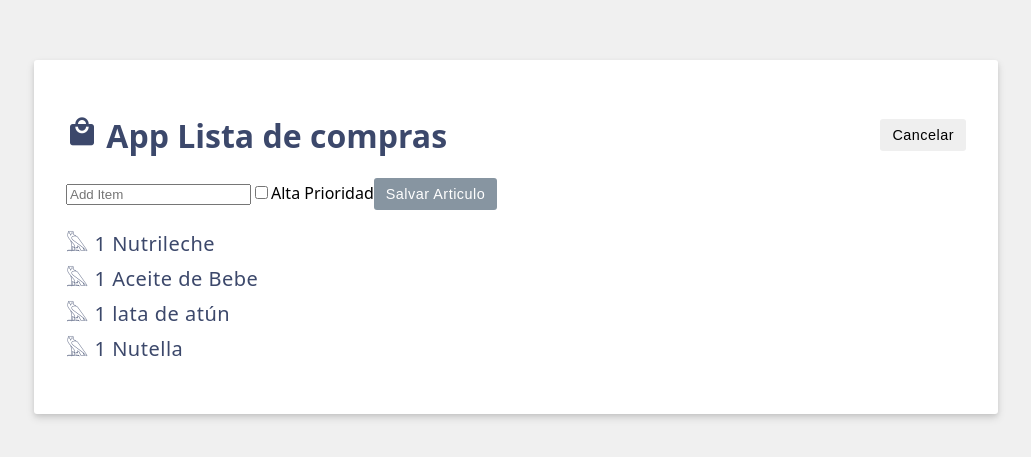
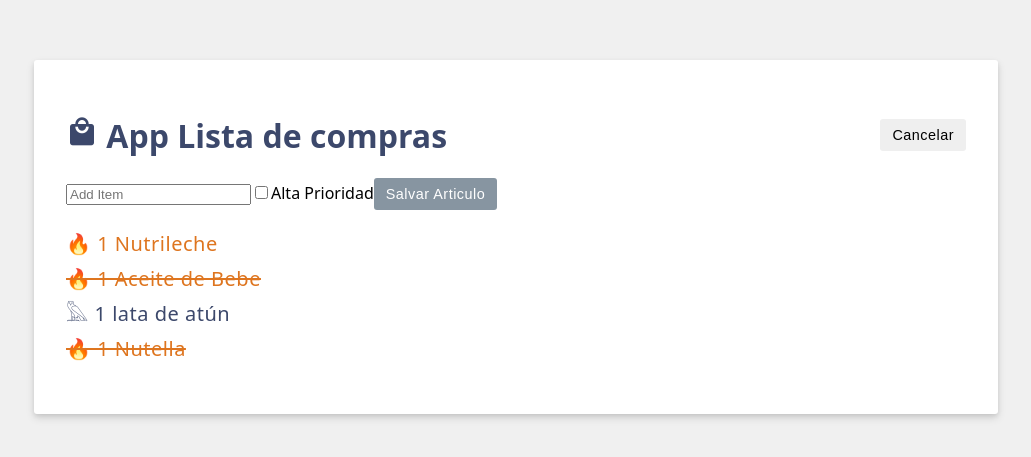
Before and after one commit to laloocolin10/DADM-2024B, a Vue app: page / in a window 1280 px wide. Shown: the part 163-620 px from the top of the page, without its empty margins (124-1155 px from the left). Built offline with nearby package versions, Linux system fonts and the light colour scheme.

Commit message:
⭐S13 clases estaticas con amazing

```diff
--- a/src/App.vue
+++ b/src/App.vue
@@ -4,10 +4,10 @@ const header = ref('App Lista de compras')
 //---items---
 //Item.Model
 const items = ref([
-  { id: 1, label: '1 Nutrileche' },
-  { id: 2, label: '1 Aceite de Bebe' },
-  { id: 3, label: '1 lata de atún' },
-  { id: 4, label: '1 Nutella' }
+  { id: 1, label: '1 Nutrileche' ,purchased: false, priority: true},
+  { id: 2, label: '1 Aceite de Bebe', purchased: true, priority: true},
+  { id: 3, label: '1 lata de atún', purchased: false, priority: false},
+  { id: 4, label: '1 Nutella', purchased: true, priority: true}
 ])
 
 // Items-Method
@@ -51,10 +51,17 @@ const activeteEdition = (activate) => {
     <!-- Boton -->
     <button :disabled="newItem.length===0" class="btn btn-primary">Salvar Articulo</button>
   </form>
+
   <!-- Lista -->
   <ul>
-    <li v-for="{ id, label } in items" v-bind:key="id">𓅓 {{ label }}</li>
+    <li
+    v-for="{ id, label, purchased, priority } in items"
+    v-bind:key="id"
+    :class="{strikeout: purchased, priority: priority}" class="amazing"> {{priority ? "🔥": "𓅓"}}  {{ label }}
+
+    </li>
   </ul>
+
   <p v-if="items.length === 0">🥀 NO HAY ELEMENTOS EN LA LISTA 🥀</p>
 </template>
 
```
